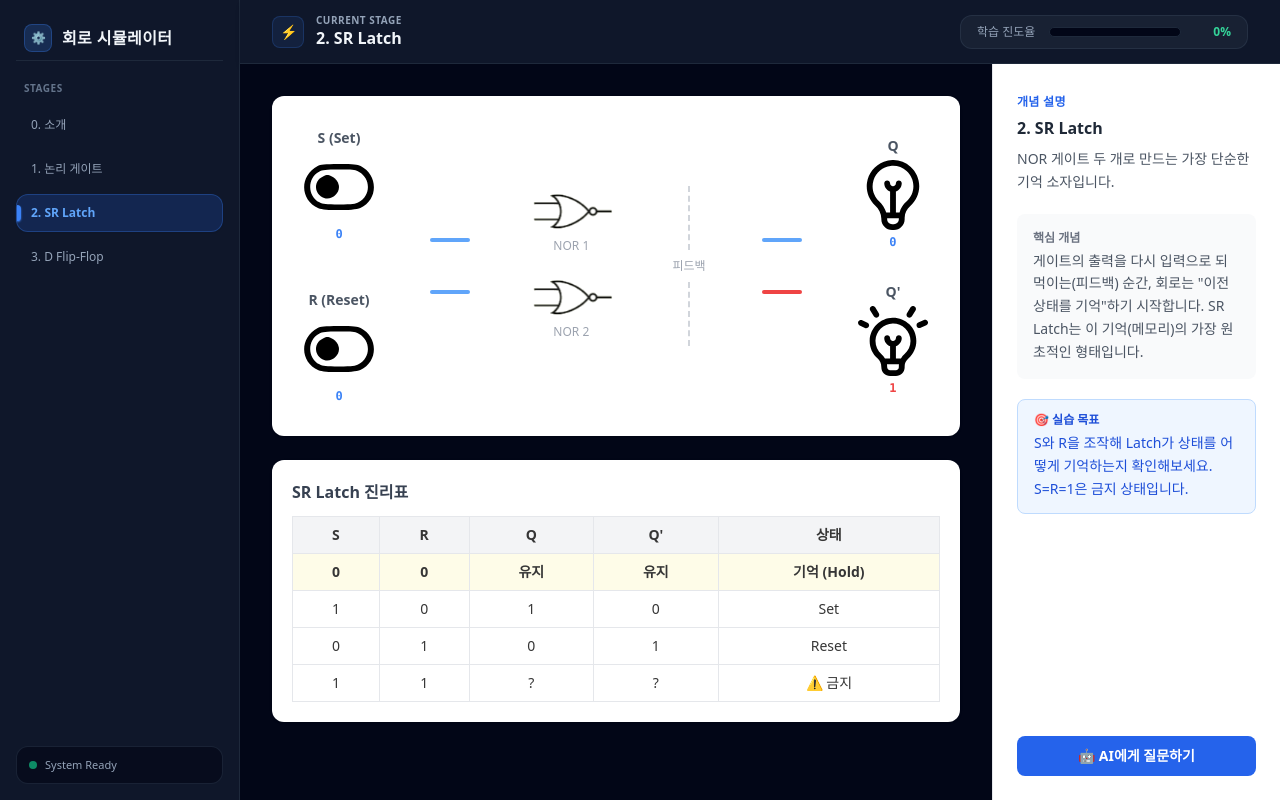
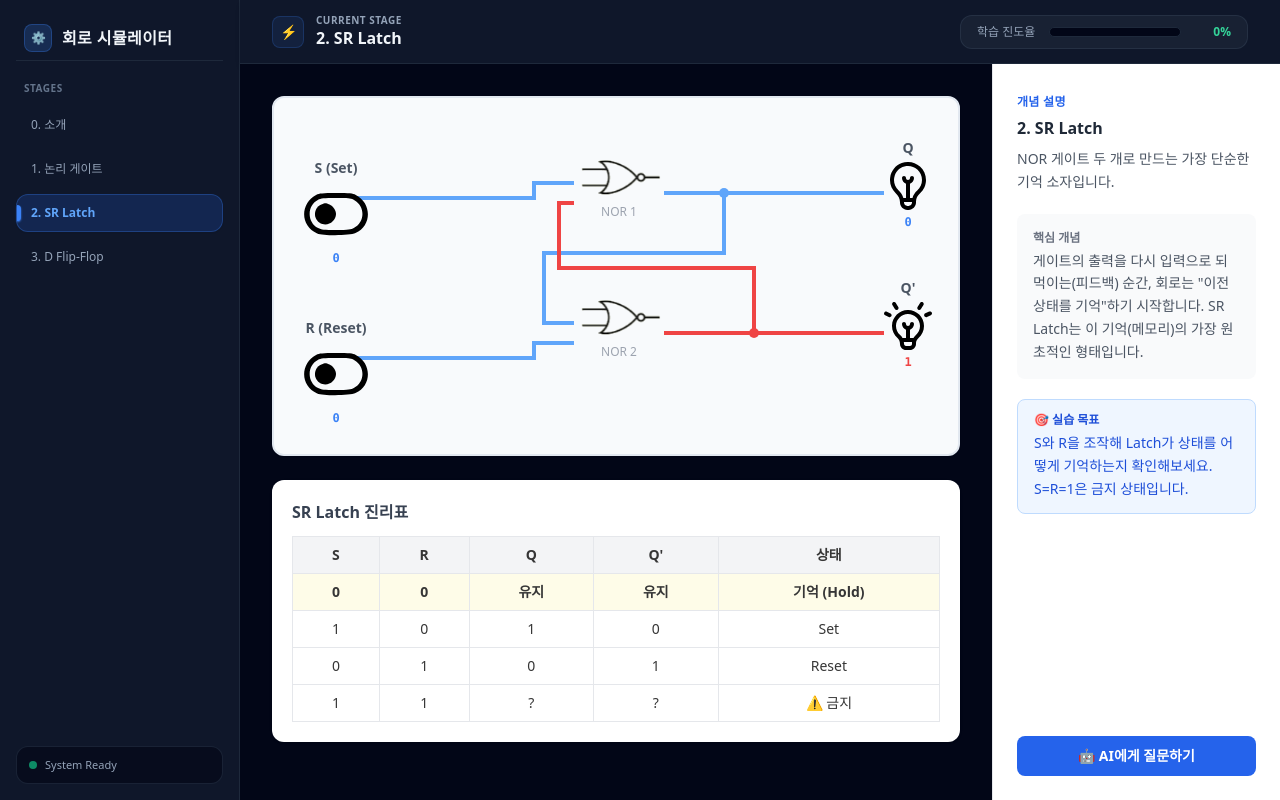
Before and after one commit to Comtea04/circuit-simulator, a React (Vite) app: page /#/stage2 in a window 1280 px wide. Built offline with nearby package versions, Linux system fonts and the light colour scheme.

Commit message:
예쁘게

```diff
--- a/src/pages/Stage2_Latch.jsx
+++ b/src/pages/Stage2_Latch.jsx
@@ -42,67 +42,66 @@ const Stage2_Latch = () => {
       )}
 
       {/* 회로 다이어그램 */}
-      <div className="bg-white rounded-xl shadow p-8">
-        <div className="flex items-center justify-between gap-4">
+      <div className="relative w-full max-w-[700px] h-[360px] mx-auto bg-slate-50 border-2 border-slate-200 rounded-xl overflow-hidden shadow-sm mb-6">
+        <svg className="absolute inset-0 w-full h-full pointer-events-none">
+          {/* S to NOR 1 Top Input */}
+          <path d="M 80 100 L 260 100 L 260 85 L 300 85" stroke={s ? '#ef4444' : '#60a5fa'} strokeWidth="4" fill="none" className="transition-colors duration-200" />
+          {/* R to NOR 2 Bottom Input */}
+          <path d="M 80 260 L 260 260 L 260 245 L 300 245" stroke={r ? '#ef4444' : '#60a5fa'} strokeWidth="4" fill="none" className="transition-colors duration-200" />
 
-          {/* 입력 스위치 */}
-          <div className="flex flex-col gap-12">
-            <div className="flex flex-col items-center gap-1">
+          {/* NOR 1 out to Q */}
+          <path d="M 390 95 L 610 95" stroke={q===1 ? '#ef4444' : '#60a5fa'} strokeWidth="4" fill="none" className="transition-colors duration-200" />
+          {/* NOR 2 out to Q' */}
+          <path d="M 390 235 L 610 235" stroke={qNot===1 ? '#ef4444' : '#60a5fa'} strokeWidth="4" fill="none" className="transition-colors duration-200" />
+
+          {/* Feedback Q to NOR 2 Top Input */}
+          <path d="M 450 95 L 450 155 L 270 155 L 270 225 L 300 225" stroke={q===1 ? '#ef4444' : '#60a5fa'} strokeWidth="4" fill="none" className="transition-colors duration-200" />
+          {/* Feedback Q' to NOR 1 Bottom Input */}
+          <path d="M 480 235 L 480 170 L 285 170 L 285 105 L 300 105" stroke={qNot===1 ? '#ef4444' : '#60a5fa'} strokeWidth="4" fill="none" className="transition-colors duration-200" />
+
+          {/* Feedback Dots */}
+          <circle cx="450" cy="95" r="5" fill={q===1 ? '#ef4444' : '#60a5fa'} className="transition-colors duration-200" />
+          <circle cx="480" cy="235" r="5" fill={qNot===1 ? '#ef4444' : '#60a5fa'} className="transition-colors duration-200" />
+        </svg>
+
+        {/* S Switch */}
+        <div className="absolute left-[30px] top-[60px] flex flex-col items-center gap-1 w-16">
           <span className="text-sm font-bold text-gray-600">S (Set)</span>
           <Switch value={s} onToggle={handleToggleS} />
           <span className={`text-xs font-mono font-bold ${s ? 'text-red-500' : 'text-blue-500'}`}>{s}</span>
         </div>
-            <div className="flex flex-col items-center gap-1">
+
+        {/* R Switch */}
+        <div className="absolute left-[30px] top-[220px] flex flex-col items-center gap-1 w-16">
           <span className="text-sm font-bold text-gray-600">R (Reset)</span>
           <Switch value={r} onToggle={handleToggleR} />
           <span className={`text-xs font-mono font-bold ${r ? 'text-red-500' : 'text-blue-500'}`}>{r}</span>
         </div>
+
+        {/* NOR 1 */}
+        <div className="absolute left-[300px] top-[60px] flex flex-col items-center">
+          <GateUI type="NOR" width={90} height={65} />
+          <span className="text-xs text-gray-400 mt-1">NOR 1</span>
         </div>
 
-          {/* 입력 → 게이트 와이어 */}
-          <div className="flex flex-col gap-12">
-            <WireH signal={s} />
-            <WireH signal={r} />
+        {/* NOR 2 */}
+        <div className="absolute left-[300px] top-[200px] flex flex-col items-center">
+          <GateUI type="NOR" width={90} height={65} />
+          <span className="text-xs text-gray-400 mt-1">NOR 2</span>
         </div>
 
-          {/* NOR 게이트 2개 */}
-          <div className="flex flex-col gap-6">
-            <div className="flex flex-col items-center gap-1">
-              <GateUI type="NOR" width={90} height={65} />
-              <span className="text-xs text-gray-400">NOR 1</span>
-            </div>
-            <div className="flex flex-col items-center gap-1">
-              <GateUI type="NOR" width={90} height={65} />
-              <span className="text-xs text-gray-400">NOR 2</span>
-            </div>
-          </div>
-
-          {/* 피드백 표시 */}
-          <div className="flex flex-col items-center gap-2 text-xs text-gray-400">
-            <div className="border-l-2 border-dashed border-gray-300 h-16" />
-            <span>피드백</span>
-            <div className="border-l-2 border-dashed border-gray-300 h-16" />
-          </div>
-
-          {/* 게이트 → 출력 와이어 */}
-          <div className="flex flex-col gap-12">
-            <WireH signal={q} />
-            <WireH signal={qNot} />
-          </div>
-
-          {/* 출력 전구 */}
-          <div className="flex flex-col gap-8">
-            <div className="flex flex-col items-center gap-1">
+        {/* Q LightBulb */}
+        <div className="absolute left-[610px] top-[40px] flex flex-col items-center gap-1 w-12">
           <span className="text-sm font-bold text-gray-600">Q</span>
           <LightBulb isOn={q === 1} />
           <span className={`text-xs font-mono font-bold ${q ? 'text-red-500' : 'text-blue-500'}`}>{q}</span>
         </div>
-            <div className="flex flex-col items-center gap-1">
+
+        {/* Q' LightBulb */}
+        <div className="absolute left-[610px] top-[180px] flex flex-col items-center gap-1 w-12">
           <span className="text-sm font-bold text-gray-600">Q'</span>
           <LightBulb isOn={qNot === 1} />
           <span className={`text-xs font-mono font-bold ${qNot ? 'text-red-500' : 'text-blue-500'}`}>{qNot}</span>
-            </div>
-          </div>
         </div>
       </div>
 
--- a/src/pages/Stage3_DFF.jsx
+++ b/src/pages/Stage3_DFF.jsx
@@ -72,22 +72,31 @@ const Stage3_DFF = () => {
       </div>
 
       {/* 인터랙티브 회로 다이어그램 */}
-      <div className="bg-white rounded-xl shadow p-8">
-        <div className="flex items-center justify-between gap-4">
+      <div className="bg-white rounded-xl shadow p-8 mb-6">
+        <div className="relative w-full max-w-[700px] h-[360px] mx-auto bg-slate-50 border-2 border-slate-200 rounded-xl overflow-hidden shadow-sm">
+          <svg className="absolute inset-0 w-full h-full pointer-events-none">
+            {/* D to DFF */}
+            <path d="M 90 95 L 280 95" stroke={d ? '#ef4444' : '#60a5fa'} strokeWidth="4" fill="none" className="transition-colors duration-200" />
 
-          {/* 입력 */}
-          <div className="flex flex-col gap-10">
-            <div className="flex flex-col items-center gap-1">
+            {/* CLK to DFF */}
+            <path d="M 90 255 L 280 255" stroke={clk ? '#ef4444' : '#60a5fa'} strokeWidth="4" fill="none" className="transition-colors duration-200" />
+
+            {/* DFF Q out to LightBulb */}
+            <path d="M 440 95 L 610 95" stroke={q===1 ? '#ef4444' : '#60a5fa'} strokeWidth="4" fill="none" className="transition-colors duration-200" />
+          </svg>
+
+          {/* D Switch */}
+          <div className="absolute left-[30px] top-[60px] flex flex-col items-center gap-1 w-16">
             <span className="text-sm font-bold text-gray-600">D (Data)</span>
             <Switch value={d} onToggle={handleToggleD} />
             <span className={`text-xs font-mono font-bold ${d ? 'text-red-500' : 'text-blue-500'}`}>{d}</span>
           </div>
-            <div className="flex flex-col items-center gap-1">
+
+          {/* CLK Button (고정 크기 컨테이너로 높이 점핑 방지) */}
+          <div className="absolute left-[30px] top-[200px] flex flex-col items-center gap-1 w-16">
             <span className="text-sm font-bold text-gray-600">CLK</span>
-              {/* ClockButton은 onClick만 노출하므로, 래퍼 div의 마우스 이벤트로
-                  누를 때 1 / 뗄 때 0 펄스를 만든다 (이벤트 버블링 활용) */}
             <div
-                className={`inline-block ${auto ? 'opacity-40 pointer-events-none' : 'cursor-pointer'}`}
+              className={`flex items-center justify-center h-[70px] ${auto ? 'opacity-40 pointer-events-none' : 'cursor-pointer'}`}
               onMouseDown={pressClk}
               onMouseUp={releaseClk}
               onMouseLeave={releaseClk}
@@ -96,33 +105,32 @@ const Stage3_DFF = () => {
             </div>
             <span className={`text-xs font-mono font-bold ${clk ? 'text-red-500' : 'text-blue-500'}`}>{clk}</span>
           </div>
+
+          {/* DFF Block */}
+          <div
+            className={`absolute left-[280px] top-[70px] flex flex-col items-center justify-center border-2 rounded-xl w-[160px] h-[200px] transition-colors duration-200 ${
+              flash ? 'border-green-500 bg-green-50 shadow-[0_0_20px_rgba(34,197,94,0.3)]' : 'border-slate-600 bg-white shadow-sm'
+            }`}
+          >
+            <span className={`absolute top-3 text-sm font-bold tracking-wider ${flash ? 'text-green-600' : 'text-slate-500'}`}>D Flip-Flop</span>
+
+            {/* D Input Label */}
+            <span className="absolute left-3 top-4 text-base font-bold text-slate-700">D</span>
+
+            {/* CLK Input Label with SVG Triangle on border */}
+            <span className="absolute left-6 bottom-[10px] text-base font-bold text-slate-700">CLK</span>
+            <svg className="absolute -left-[2px] bottom-[5px]" width="14" height="20">
+              <path d="M 0 0 L 10 10 L 0 20" fill="none" stroke="currentColor" strokeWidth="2" className={flash ? "text-green-500" : "text-slate-600"} />
+            </svg>
+
+            {/* Q Output Label */}
+            <span className="absolute right-3 top-4 text-base font-bold text-slate-700">Q</span>
+            {/* Q' Output Label */}
+            <span className="absolute right-3 bottom-[10px] text-base font-bold text-slate-400">Q'</span>
           </div>
 
-          {/* 입력 와이어 */}
-          <div className="flex flex-col gap-10">
-            <WireH signal={d} />
-            <WireH signal={clk} width="w-10" />
-          </div>
-
-          {/* DFF 박스 (엣지 순간 강조) */}
-          <div
-            className={`flex flex-col items-center justify-center border-2 rounded-lg w-28 h-32 transition-colors duration-200 ${
-              flash ? 'border-green-500 bg-green-50 shadow-lg shadow-green-200' : 'border-gray-400 bg-gray-50'
-            }`}
-          >
-            <span className="text-xs text-gray-400 mb-1">D Flip-Flop</span>
-            <div className="flex flex-col items-start gap-2 text-xs text-gray-500 px-3">
-              <span>D ─────┐</span>
-              <span className="ml-2">│ &gt; Q</span>
-              <span>CLK ──&gt;┘</span>
-            </div>
-          </div>
-
-          {/* 출력 와이어 */}
-          <WireH signal={q} />
-
-          {/* 출력 */}
-          <div className="flex flex-col items-center gap-1">
+          {/* Q LightBulb */}
+          <div className="absolute left-[610px] top-[40px] flex flex-col items-center gap-1 w-12">
             <span className="text-sm font-bold text-gray-600">Q</span>
             <LightBulb isOn={q === 1} />
             <span className={`text-xs font-mono font-bold ${q ? 'text-red-500' : 'text-blue-500'}`}>{q}</span>
```
Lines whose indentation alone changed are shown as unchanged.
